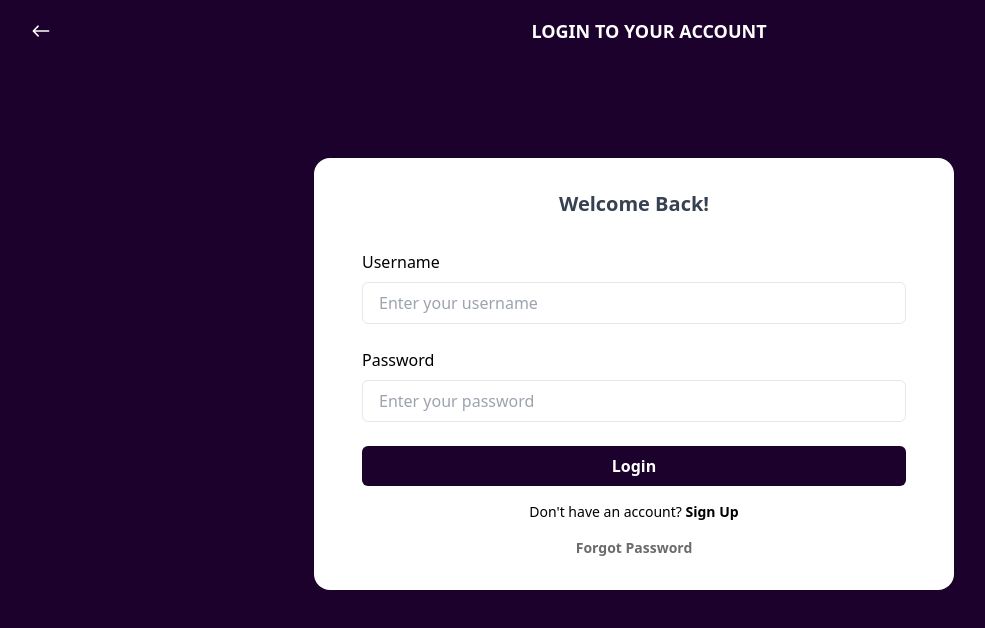
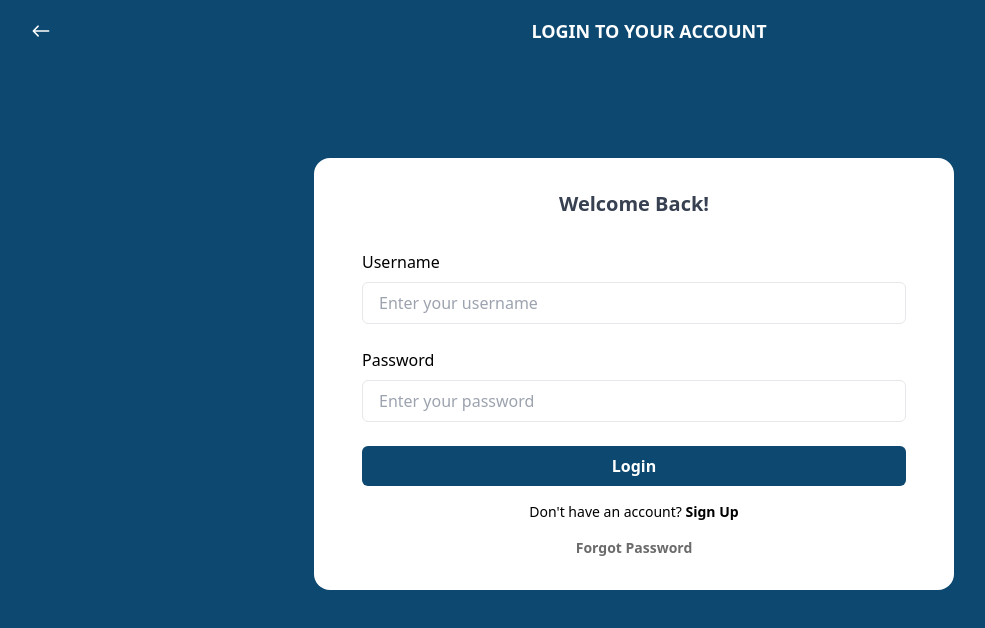
Before and after one commit to JithuPrabhakar/cric-pool, a React (Vite) app: page /login in a window 1280 px wide. Shown: the top 628 px of the page, without its empty margins (6-991 px from the left). Built offline with nearby package versions, Linux system fonts and the light colour scheme.

Commit message:
Update tailwind.config.js

```diff
--- a/tailwind.config.js
+++ b/tailwind.config.js
@@ -4,8 +4,8 @@ export default {
   theme: {
     extend: {
       colors: {
-        primary: "#1d012d", // Dark Blue
-        secondary: "#194276", // Light Blue
+        primary: "#0c486f", // Dark Blue
+        secondary: "#031b2e", // Light Blue
         accent: "#27AE60", // Teal/Greenish Blue
         muted: "#6b6b6b", // Light Gray
       },
```
